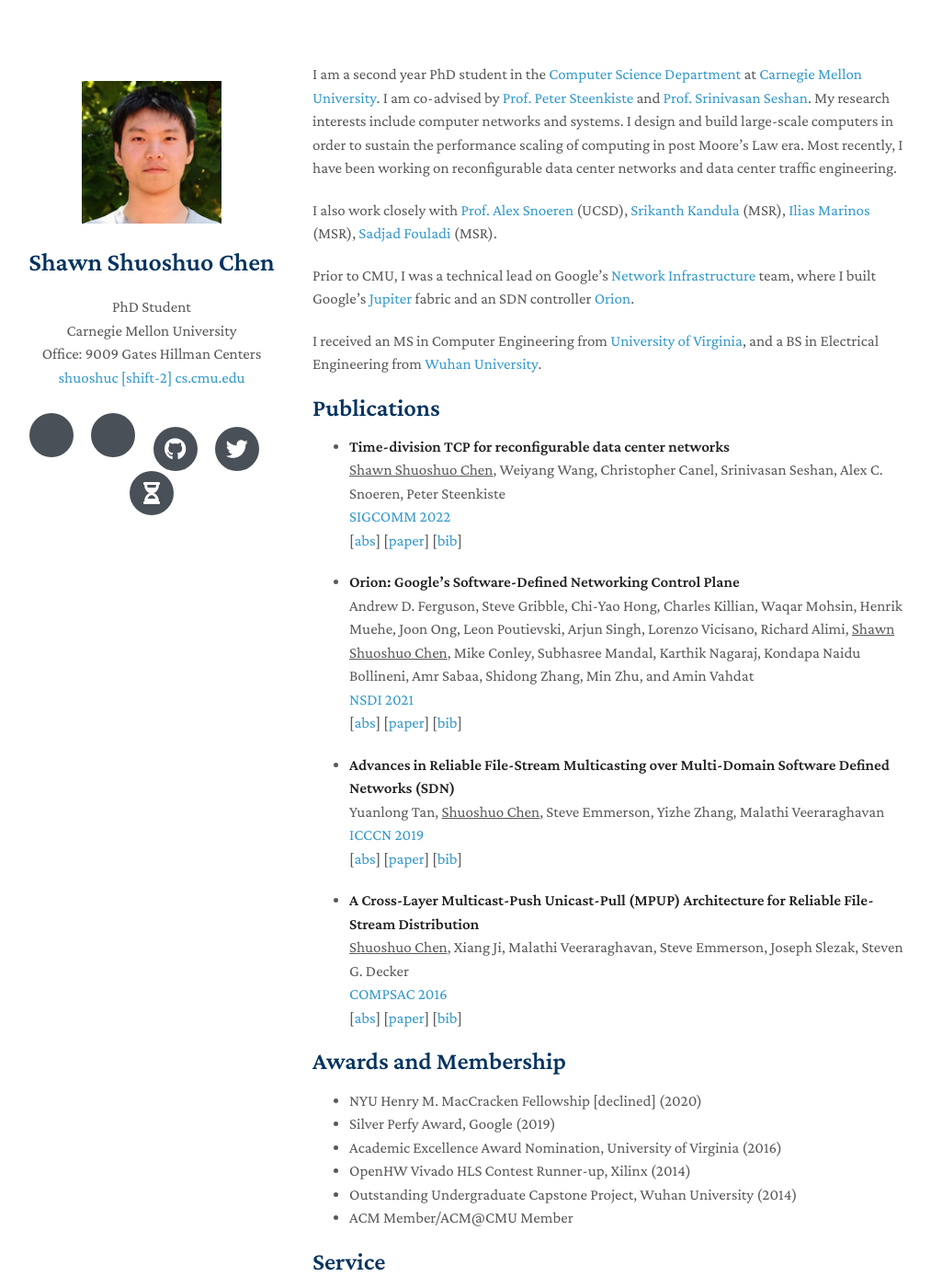
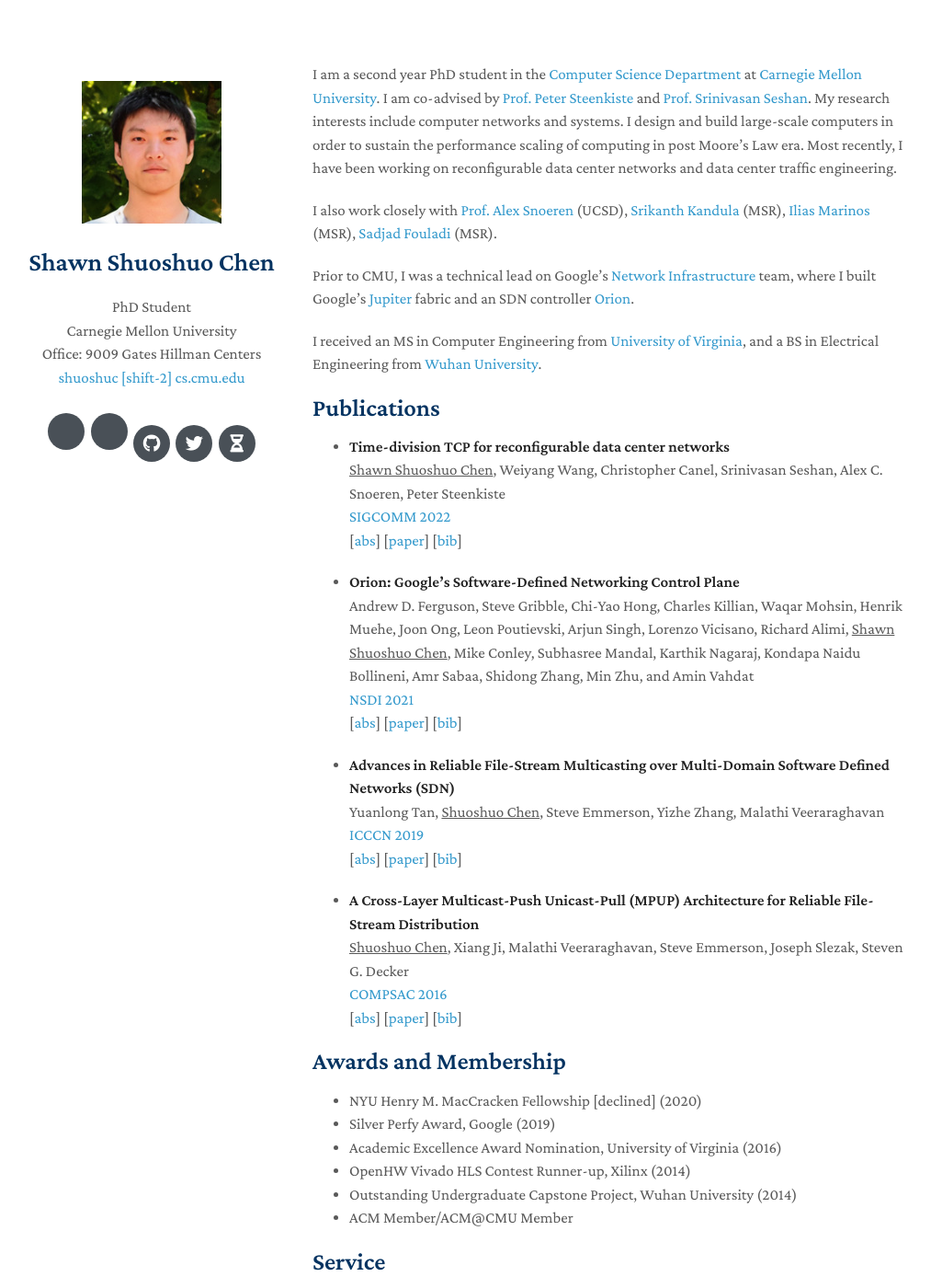
Before and after one commit to shuoshuc/homepage, a Jekyll site: the page built from index.md, in a window 1280 px wide and 1400 px high. Shown: the whole window at 92% size, without its empty margins (130-1143 px from the left). Built offline with Jekyll 4.4.1, drawn with Linux system fonts in a browser that asks for light colours; nearby versions of some CDN libraries; a style sheet for code colours, icons or effects is not loaded.

Commit message:
make social icons compact.

```diff
--- a/_sass/minimal-light.scss
+++ b/_sass/minimal-light.scss
@@ -11,7 +11,7 @@ body {
   margin:0
 }
 
-.social-icons a{display:inline-block;height:3rem;width:3rem;background-color:#495057;color:#fff!important;border-radius:100%;text-align:center;font-size:1.5rem;line-height:3.1rem;margin-right:1rem}.social-icons a:last-child{margin-right:0}.social-icons a:hover{background-color:#000000}
+.social-icons a{display:inline-block;height:2.5rem;width:2.5rem;background-color:#495057;color:#fff!important;border-radius:100%;text-align:center;font-size:1.2rem;line-height:2.6rem;margin-right:0.2rem}.social-icons a:last-child{margin-right:0}.social-icons a:hover{background-color:#000000}
 
 autocolor{
   color:#494949;
```
